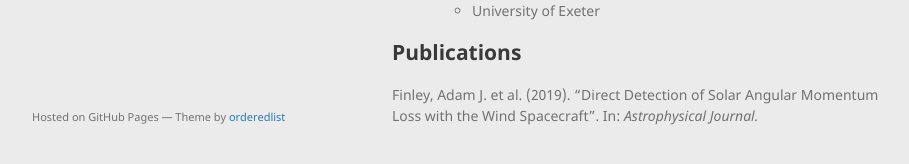
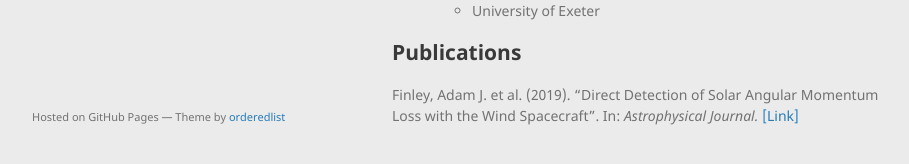
Before and after one commit to alhewitt/alhewitt.github.io, a Jekyll site: the page built from index.md, in a window 1280 px wide and 1015 px high. Shown: the part 819-983 px from the top of the window, without its empty margins (178-1087 px from the left). Built offline with Jekyll 4.4.1, drawn with Linux system fonts in a browser that asks for light colours; our own code applies the rules of GitHub Pages for plain Markdown files.

Commit message:
Update index.md

```diff
--- a/index.md
+++ b/index.md
@@ -33,4 +33,4 @@
 
 ## Publications
 
-Finley, Adam J. et al. (2019). “Direct Detection of Solar Angular Momentum Loss with the Wind Spacecraft”. In: *Astrophysical Journal.*
+Finley, Adam J. et al. (2019). “Direct Detection of Solar Angular Momentum Loss with the Wind Spacecraft”. In: *Astrophysical Journal.* [[Link]](https://arxiv.org/abs/1910.10177)
```
